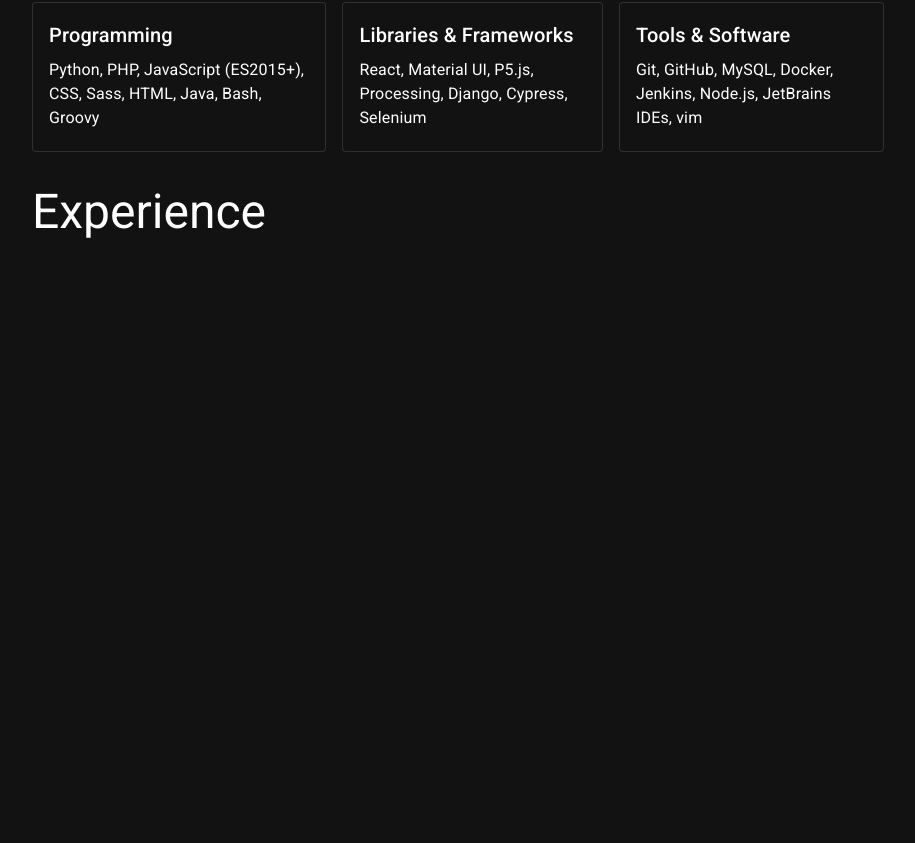
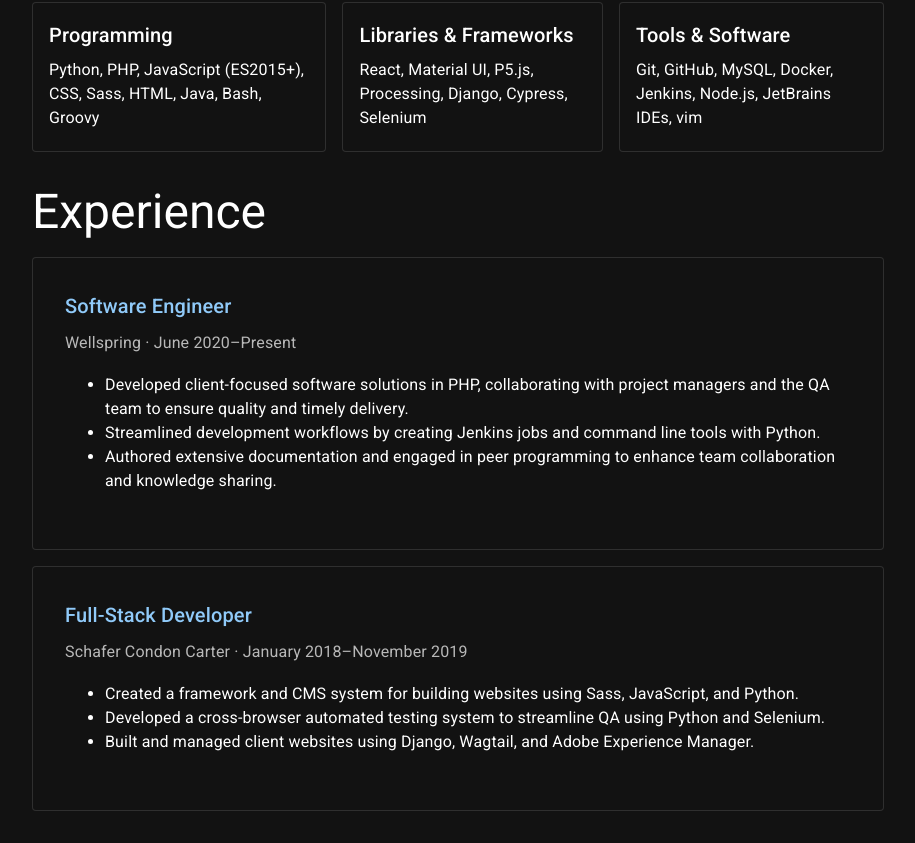
Before and after one commit to connordelacruz/connordelacruz.github.io, a React (Vite) app: page / in a window 1280 px wide. Shown: the part 832-1675 px from the top of the page, without its empty margins (182-1097 px from the left). Before the commit the page ends 1104 px from the top, so only its background shows below. Built offline with nearby package versions, Linux system fonts and the light colour scheme.

Commit message:
hacked together experience section reusable component

```diff
--- a/src/App.jsx
+++ b/src/App.jsx
@@ -11,6 +11,7 @@ import {
 } from '@mui/material'
 import { SocialLink } from './components/SocialLink.jsx'
 import { Email, GitHub, Instagram, LinkedIn } from '@mui/icons-material'
+import { ExperienceCard } from './components/ExperienceCard.jsx'
 
 function App() {
 
@@ -62,10 +63,11 @@ function App() {
 
       {/*TODO: app bar */}
 
-      <Container id="section-top" maxWidth="md">
+      <Container id="page-wrapper" maxWidth="md">
 
         { /* Hero Banner */}
         <Box
+          id="section-about"
           sx={{
             mt: 16,
             mb: 4,
@@ -88,7 +90,7 @@ function App() {
 
           <Divider sx={{my: 4}}/>
 
-          <Box id="section-about">
+          <Box>
             <Typography variant="h5" component="p">
               I'm a software engineer based in Chicago.
               TODO: put some cool stuff in here about how great I am at learning new things, writing elegant code,
@@ -127,7 +129,7 @@ function App() {
 
           <Box
             sx={{
-              // TODO: turn this into a stack? that way we don't gotta explicitly define spacing between
+              // TODO: wrap these boxes in a stack? that way we don't gotta explicitly define spacing between
               mb: 4,
             }}
           >
@@ -164,6 +166,32 @@ function App() {
             }}
           >
             <Typography variant="h3">Experience</Typography>
+            <Stack
+              spacing={2}
+            >
+              <ExperienceCard
+                jobTitle="Software Engineer"
+                company="Wellspring"
+                startDate="June 2020"
+                endDate="Present"
+                bullets={[
+                  'Developed client-focused software solutions in PHP, collaborating with project managers and the QA team to ensure quality and timely delivery.',
+                  'Streamlined development workflows by creating Jenkins jobs and command line tools with Python.',
+                  'Authored extensive documentation and engaged in peer programming to enhance team collaboration and knowledge sharing.',
+                ]}
+              />
+              <ExperienceCard
+                jobTitle="Full-Stack Developer"
+                company="Schafer Condon Carter"
+                startDate="January 2018"
+                endDate="November 2019"
+                bullets={[
+                  'Created a framework and CMS system for building websites using Sass, JavaScript, and Python.',
+                  'Developed a cross-browser automated testing system to streamline QA using Python and Selenium.',
+                  'Built and managed client websites using Django, Wagtail, and Adobe Experience Manager.',
+                ]}
+              />
+            </Stack>
           </Box>
         </Box>
       </Container>
--- /dev/null
+++ b/src/components/ExperienceCard.jsx
@@ -0,0 +1,26 @@
+import { Card, CardContent, Typography } from '@mui/material'
+
+export const ExperienceCard = ({
+                                 jobTitle,
+                                 company,
+                                 startDate,
+                                 endDate,
+                                 bullets,
+                               }) => {
+  const listElements = bullets.map((text, i) =>
+    <li key={i}>{text}</li>
+  )
+  return (
+    <Card>
+      <CardContent>
+        <Typography variant="h6" color="primary">{jobTitle}</Typography>
+        <Typography variant="subtitle1" color="text.secondary">{company} · {startDate}–{endDate}</Typography>
+        <Typography variant="body1">
+          <ul>
+            {listElements}
+          </ul>
+        </Typography>
+      </CardContent>
+    </Card>
+  )
+}
```
